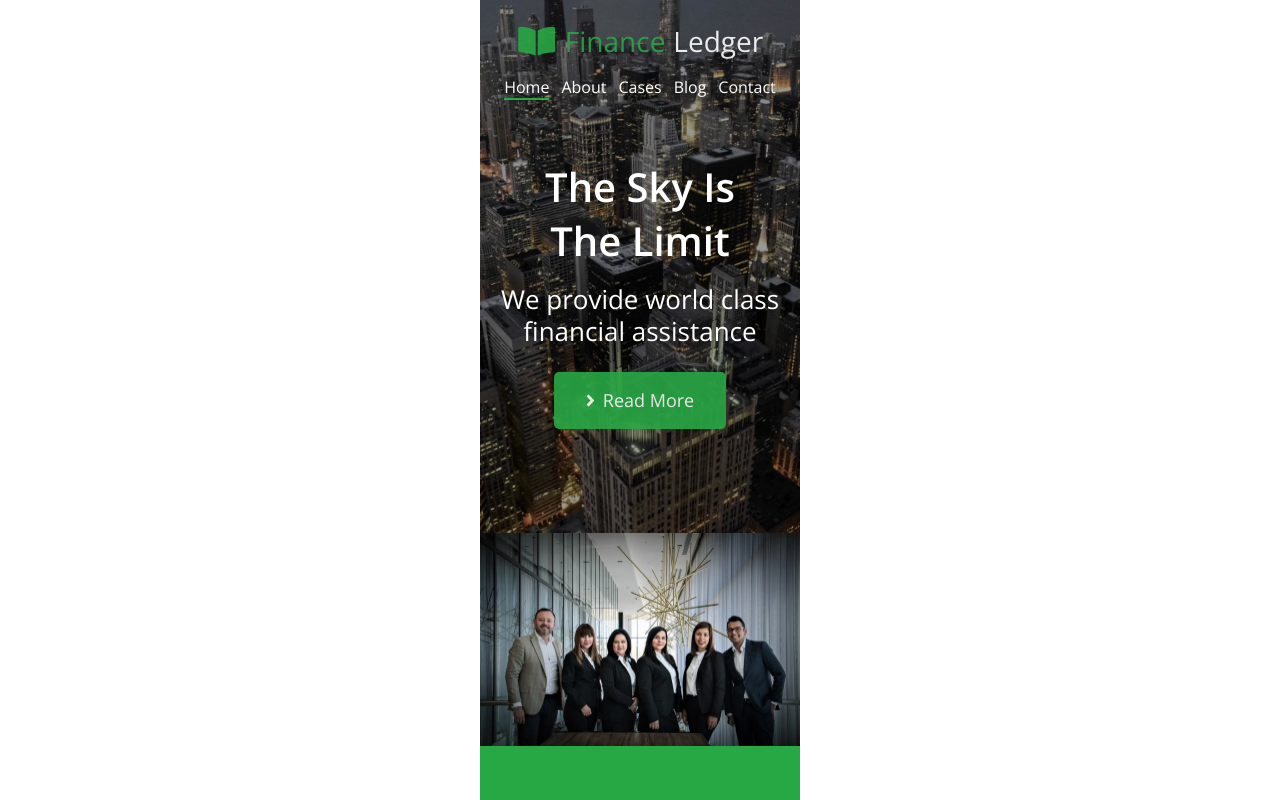
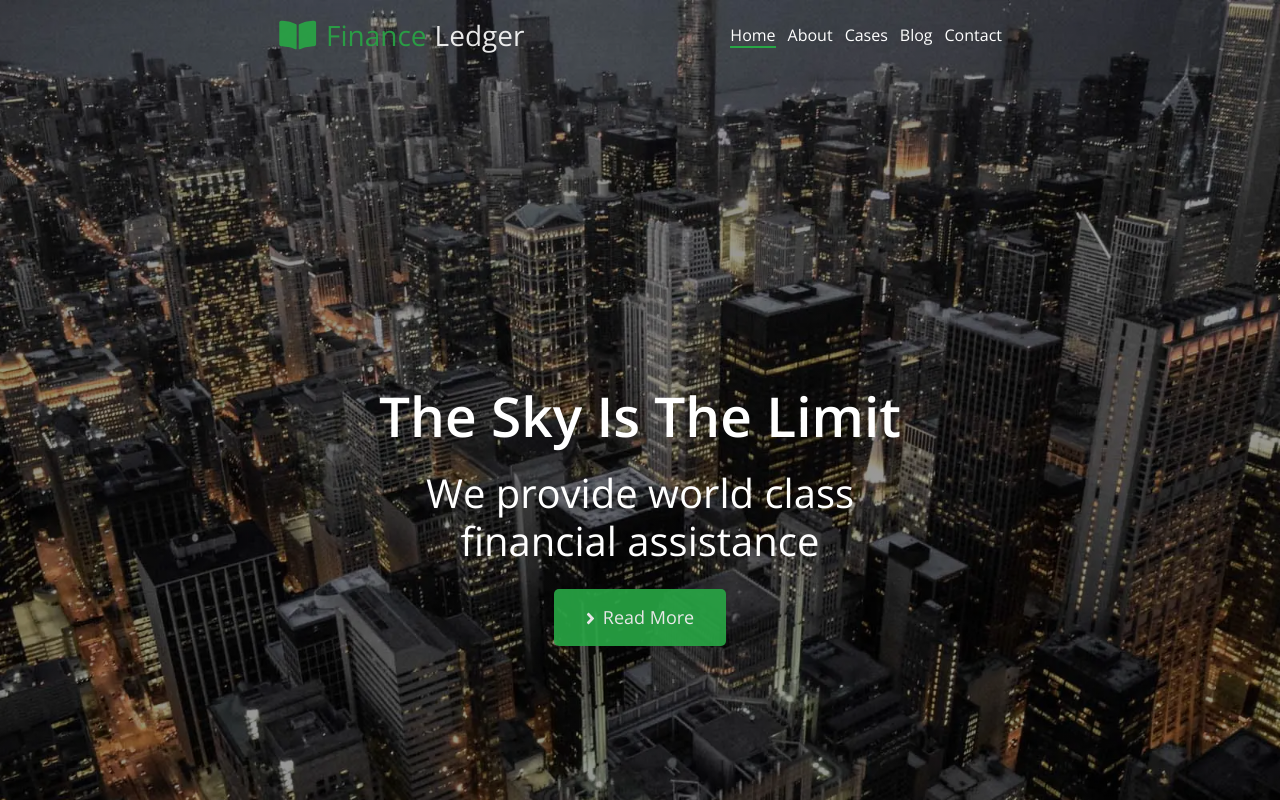
Before and after one commit to aleksander-nikolaenko/finance-ledger, a website built with Parcel: page src/index.html in a window 1280 px wide. Shown: the top 800 px of the page. Built offline with nearby package versions, Linux system fonts and the light colour scheme.

Commit message:
heder and hero add tablet and desctop breakpoint

```diff
--- a/src/sass/components/_container.scss
+++ b/src/sass/components/_container.scss
@@ -1,4 +1,15 @@
 .container {
+  max-width: $mobile;
   padding-left: 20px;
   padding-right: 20px;
+  @media screen and (min-width: $tablet) {
+    max-width: $tablet;
+    padding-left: 32px;
+    padding-right: 32px;
+  }
+  @media screen and (min-width: $desktop) {
+    max-width: $desktop;
+    padding-left: 28px;
+    padding-right: 28px;
+  }
 }
--- a/src/sass/components/_section.scss
+++ b/src/sass/components/_section.scss
@@ -1,5 +1,4 @@
 .section {
-  width: 320px;
   margin-right: auto;
   margin-left: auto;
 }
--- a/src/sass/layout/_header.scss
+++ b/src/sass/layout/_header.scss
@@ -1,6 +1,5 @@
 .header {
   width: 100%;
-  padding: 22px;
   position: fixed;
   left: 50%;
   z-index: 2;
@@ -9,11 +8,19 @@
   &.bg-visible {
     background-color: rgba(0, 0, 0, 0.8);
   }
-
   &__container {
-    padding: 0;
+    padding: 22px;
     margin-left: auto;
     margin-right: auto;
+    @media screen and (min-width: $tablet) {
+      @include flex(flex, center, space-between, row, null);
+      padding-top: 16px;
+      padding-bottom: 16px;
+    }
+    @media screen and (min-width: $desktop) {
+      padding-top: 32px;
+      padding-bottom: 0px;
+    }
   }
   &__logo {
     text-align: center;
@@ -25,5 +32,8 @@
       opacity: 1;
       transform: scale(1.02);
     }
+    @media screen and (min-width: $tablet) {
+      margin-bottom: 0;
+    }
   }
 }
--- a/src/sass/layout/_hero.scss
+++ b/src/sass/layout/_hero.scss
@@ -18,6 +18,14 @@
       background-image: linear-gradient(rgba(0, 0, 0, 0.4), rgba(0, 0, 0, 0.4)),
         url('../images/home/showcase@2x.webp');
     }
+    @media screen and (min-width: $tablet) {
+      padding-top: 378px;
+      padding-bottom: 378px;
+    }
+    @media screen and (min-width: $desktop) {
+      padding-top: 272px;
+      padding-bottom: 270px;
+    }
   }
   &__container {
     margin-left: auto;
@@ -25,8 +33,9 @@
   }
 
   &__title {
-    padding-left: 20px;
-    padding-right: 20px;
+    width: 241px;
+    margin-left: auto;
+    margin-right: auto;
     margin-bottom: 16px;
     @include fonts(
       var(--text-color-light),
@@ -37,9 +46,24 @@
       null,
       null
     );
+    @media screen and (min-width: $tablet) {
+      width: 523px;
+      @include fonts(
+        var(--text-color-light),
+        600,
+        55px,
+        1.364,
+        center,
+        null,
+        null
+      );
+    }
   }
 
   &__text {
+    width: 280px;
+    margin-left: auto;
+    margin-right: auto;
     margin-bottom: 24px;
     @include fonts(
       var(--text-color-light),
@@ -50,6 +74,30 @@
       null,
       null
     );
+    @media screen and (min-width: $tablet) {
+      width: 523px;
+      @include fonts(
+        var(--text-color-light),
+        400,
+        40px,
+        1.2,
+        center,
+        null,
+        null
+      );
+    }
+    @media screen and (min-width: $desktop) {
+      width: 799px;
+      @include fonts(
+        var(--text-color-light),
+        400,
+        40px,
+        1.35,
+        center,
+        null,
+        null
+      );
+    }
   }
 
   &__btn {
```
